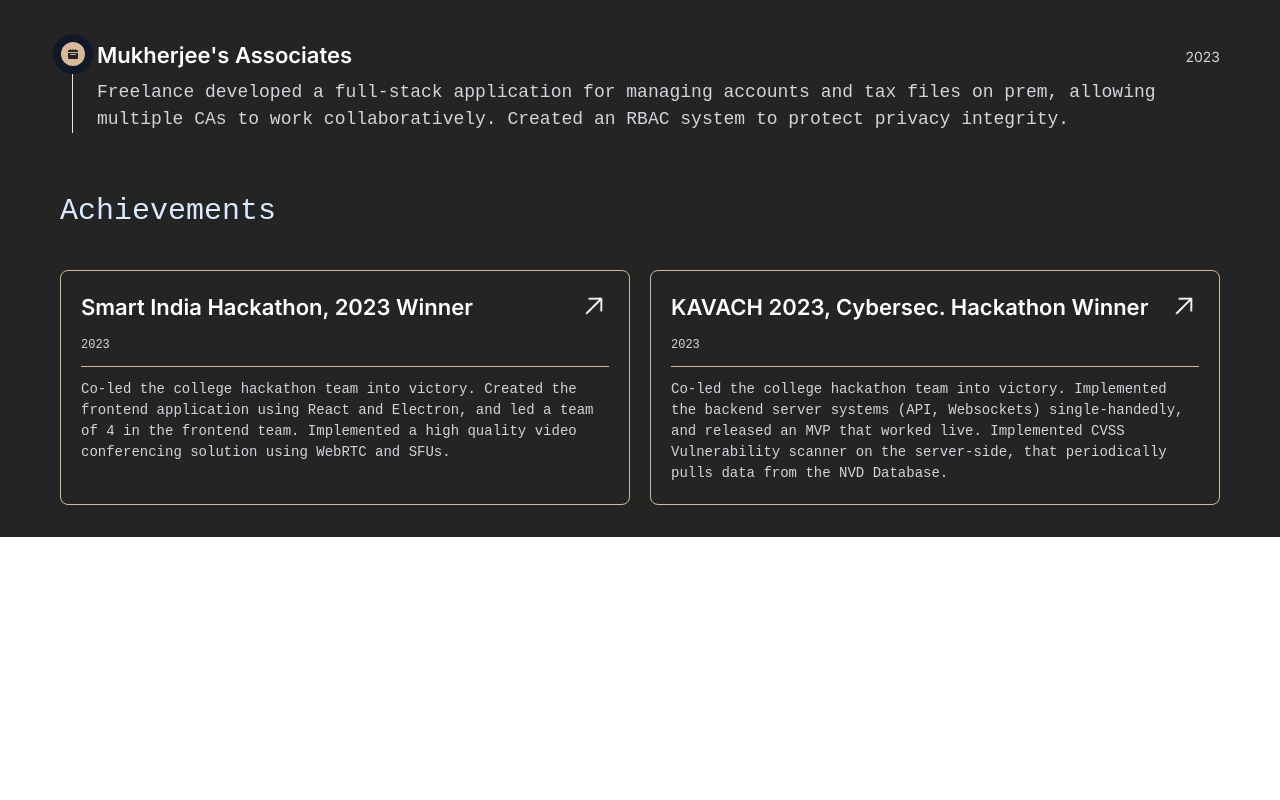
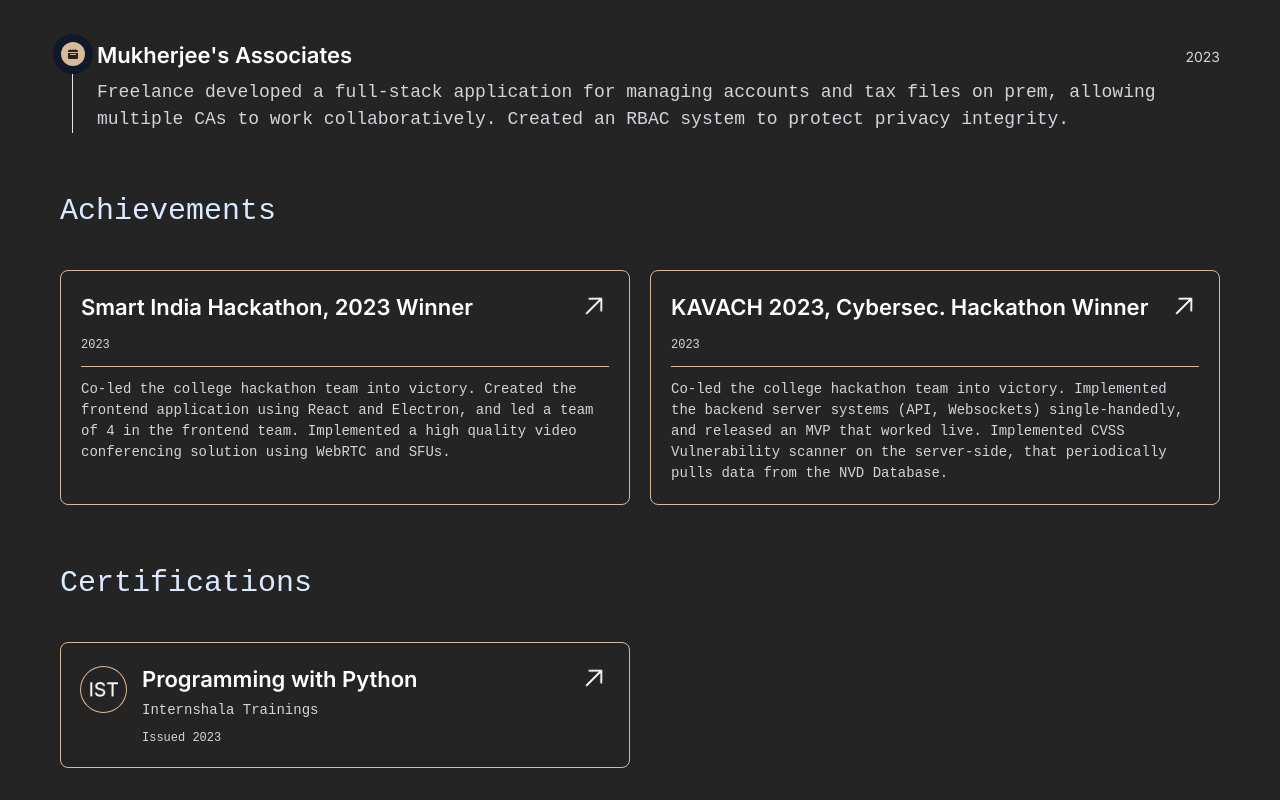
Before and after one commit to magnumxpm/portfolio, a Next.js app: page / in a window 1280 px wide. Shown: the part 1918-2718 px from the top of the page. Before the commit the page ends 2455 px from the top, so only its background shows below. Built offline with nearby package versions, Linux system fonts and the light colour scheme.

Commit message:
Added certifications section

```diff
--- a/src/app/page.tsx
+++ b/src/app/page.tsx
@@ -8,6 +8,7 @@ import { TracingBeam } from "../../@/components/ui/tracing_beam"
 import ProjectsSection from "portfoliov1/components/ProjectsSection"
 import ExperienceSection from "portfoliov1/components/ExperienceSection"
 import AchievementsSection from "portfoliov1/components/AchievementsSection"
+import CertificationsSection from "portfoliov1/components/CertificationsSection"
 
 export default function Home() {
 	const [data, setData] = useState<{
@@ -74,6 +75,8 @@ export default function Home() {
 						<ExperienceSection />
 
 						<AchievementsSection />
+
+						<CertificationsSection />
 					</div>
 				</div>
 			</div>
--- a/src/components/AchievementsSection.tsx
+++ b/src/components/AchievementsSection.tsx
@@ -8,14 +8,14 @@ export default function AchievementsSection() {
 			year: "2023",
 			description:
 				"Co-led the college hackathon team into victory. Created the frontend application using React and Electron, and led a team of 4 in the frontend team. Implemented a high quality video conferencing solution using WebRTC and SFUs.",
-			url: "/",
+			url: "https://www.linkedin.com/posts/pritam-mukherjee-52a348225_sih2023-sih1464-aicte-activity-7146066472568512512-Sisu?utm_source=share&utm_medium=member_desktop",
 		},
 		{
 			title: "KAVACH 2023, Cybersec. Hackathon Winner",
 			year: "2023",
 			description:
 				"Co-led the college hackathon team into victory. Implemented the backend server systems (API, Websockets) single-handedly, and released an MVP that worked live. Implemented CVSS Vulnerability scanner on the server-side, that periodically pulls data from the NVD Database.",
-			url: "/",
+			url: "https://www.linkedin.com/posts/pritam-mukherjee-52a348225_helmdall-activity-7101957694307143680-yyxm?utm_source=share&utm_medium=member_desktop",
 		},
 	]
 	return (
--- /dev/null
+++ b/src/components/CertificationsSection.tsx
@@ -0,0 +1,81 @@
+import { Icon } from "@iconify/react/dist/iconify.js"
+import Image from "next/image"
+import Link from "next/link"
+
+export default function CertificationsSection() {
+	const data = [
+		{
+			title: "Programming with Python",
+			issuer: "Internshala Trainings",
+			year: "2023",
+			url: "https://trainings.internshala.com/s/v/2789935/ea81ad2e",
+			issuerLogo: "/ist_logo.png",
+		},
+	]
+	return (
+		<section id="certifications">
+			<p className="text-xl text-blue-100 sm:text-2xl font-medium font-code">
+				Certifications
+			</p>
+			<div className="mt-6 md:mt-9 grid lg:grid-cols-2 w-full gap-5">
+				{data.map((val, idx) => (
+					<CertificationCard
+						title={val.title}
+						issuer={val.issuer}
+						year={val.year}
+						url={val.url}
+						issuerLogo={val.issuerLogo}
+					/>
+				))}
+			</div>
+		</section>
+	)
+}
+
+function CertificationCard({
+	title,
+	issuer,
+	year,
+	url,
+	issuerLogo,
+}: {
+	title: string
+	issuer: string
+	year: string
+	url: string
+	issuerLogo: string
+}) {
+	return (
+		<div className="flex items-start gap-3 sm:gap-4 p-4 sm:p-5 border border-theme rounded-lg group hover:scale-105 transition-all duration-500">
+			<Link href={url}>
+				<Image
+					src={issuerLogo}
+					alt={`${issuer} logo`}
+					width={45}
+					height={45}
+					className="mt-1 rounded-full ring-1 ring-theme group-hover:scale-105 transition-all duration-500 object-contain"
+				/>
+			</Link>
+
+			<div className="flex flex-col gap-1 flex-1">
+				<Link href={url}>
+					<p className="text-md sm:text-lg font-semibold">{title}</p>
+				</Link>
+				<p className="text-sm sm:text-[14px] font-medium font-code text-gray-300">
+					{issuer}
+				</p>
+				<p className="mt-1 text-xs sm:text-sm font-medium font-code text-gray-300">
+					Issued {year}
+				</p>
+			</div>
+
+			<Link href={url}>
+				<Icon
+					icon="ph:arrow-right"
+					height={30}
+					className="-rotate-45 group-hover:rotate-0 transition-all duration-500"
+				/>
+			</Link>
+		</div>
+	)
+}
```
Also changed, not shown: public/ist_logo.png (added).
